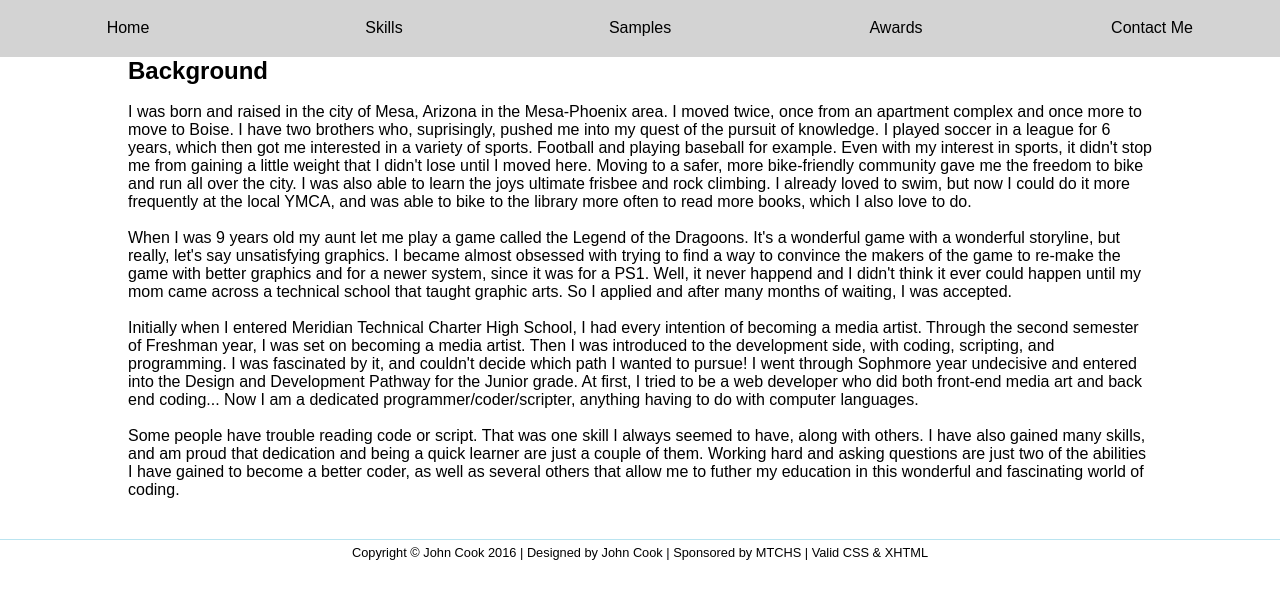
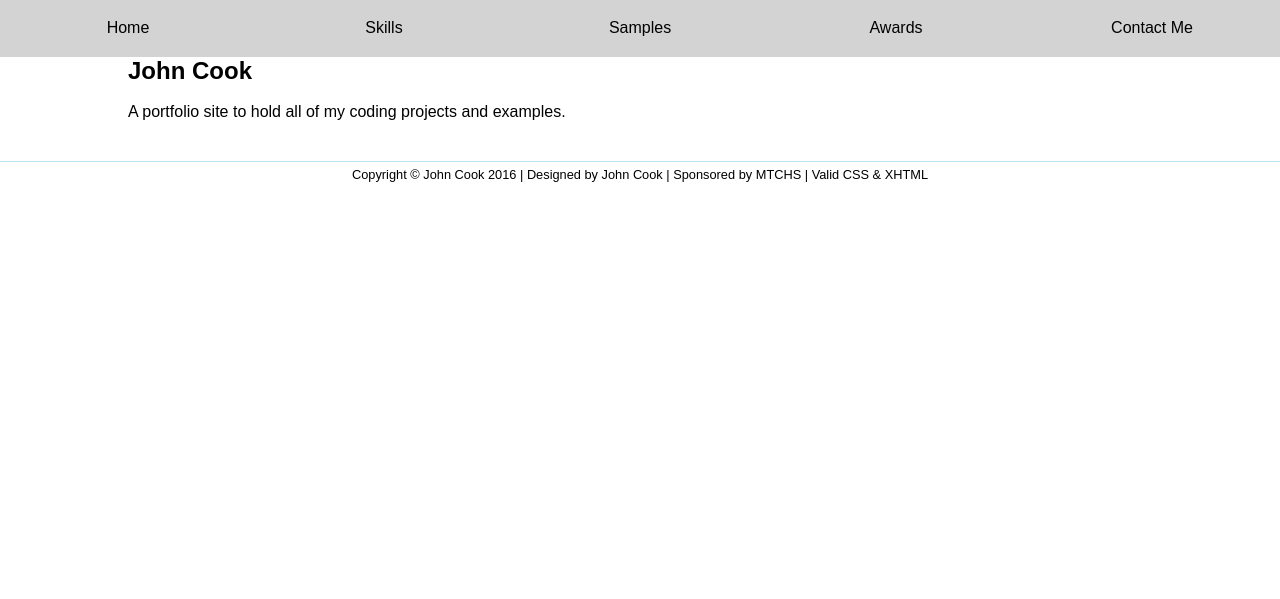
Before and after one commit to JAndrewCook/JAndrewCook.github.io, a PHP site: page / in a window 1280 px wide. Shown: the part 93-692 px from the top of the page. Run offline with PHP 8.4, Linux system fonts and the light colour scheme.

Commit message:
Update index.php

```diff
--- a/index.php
+++ b/index.php
@@ -6,38 +6,9 @@ include ('includes/header.html');
 
 ?>
 <main>
-  <h1>Background</h1>
+  <h1>John Cook</h1>
 <br/>
-  <p>I was born and raised in the city of Mesa, Arizona in the Mesa-Phoenix area. I moved twice,
-  once from an apartment complex and once more to move to Boise. I have two brothers who, suprisingly,
-  pushed me into my quest of the pursuit of knowledge. I played soccer in a league for 6 years, which
-  then got me interested in a variety of sports. Football and playing baseball for example. Even with
-  my interest in sports, it didn't stop me from gaining a little weight that I didn't lose until I moved
-  here. Moving to a safer, more bike-friendly community gave me the freedom to bike and run all over the
-  city. I was also able to learn the joys ultimate frisbee and rock climbing. I already loved to swim, but
-  now I could do it more frequently at the local YMCA, and was able to bike to the library more often to
-  read more books, which I also love to do.</p>
-<br/>
-  <p>When I was 9 years old my aunt let me play a game called the Legend of the Dragoons. It's a wonderful
-  game with a wonderful storyline, but really, let's say unsatisfying graphics. I became almost obsessed with trying
-  to find a way to convince the makers of the game to re-make the game with better graphics and for
-  a newer system, since it was for a PS1. Well, it never happend and I didn't think it ever could
-  happen until my mom came across a technical school that taught graphic arts. So I applied and after
-  many months of waiting, I was accepted.</p>
-<br/>
-  <p>Initially when I entered Meridian Technical Charter High School, I had every intention of becoming
-    a media artist. Through the second semester of Freshman year, I was set on becoming a media artist.
-    Then I was introduced to the development side, with coding, scripting, and programming. I was
-    fascinated by it, and couldn't decide which path I wanted to pursue! I went through Sophmore year undecisive
-    and entered into the Design and Development Pathway for the Junior grade. At first, I tried to be a web
-    developer who did both front-end media art and back end coding... Now I am a dedicated
-    programmer/coder/scripter, anything having to do with computer languages.</p>
-<br/>
-  <p>Some people have trouble reading code or script. That was one skill I always seemed to have, along with
-    others. I have also gained many skills, and am proud that dedication and being a quick learner are just
-    a couple of them. Working hard and asking questions are just two of the abilities I have gained to become a better
-    coder, as well as several others that allow me to futher my education in this wonderful and fascinating
-    world of coding.</p>
+  <p>A portfolio site to hold all of my coding projects and examples.</p>
 </main>
 <?php
 
```
